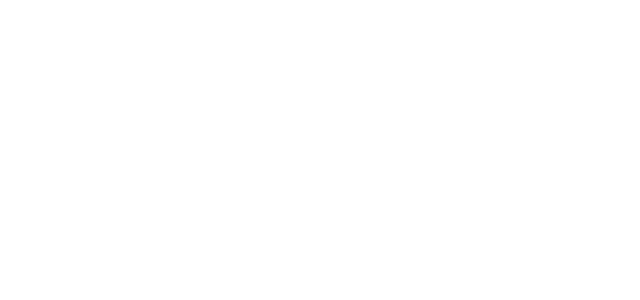
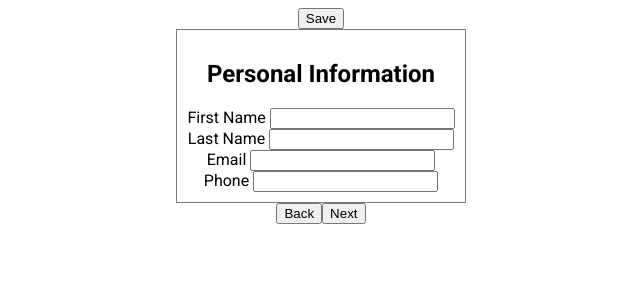
Before and after one commit to hayaman3/CV-Application, a React (Create React App) app: page / in a window 1280 px wide. Shown: the top 300 px of the page, without its empty margins (319-959 px from the left). Built offline with nearby package versions, Linux system fonts and the light colour scheme.

Commit message:
Finished Forms

```diff
--- a/public/index.html
+++ b/public/index.html
@@ -1,5 +1,6 @@
 <!DOCTYPE html>
 <html lang="en">
+
 <head>
   <meta charset="utf-8" />
   <link rel="icon" href="%PUBLIC_URL%/favicon.ico" />
@@ -21,8 +22,10 @@
       work correctly both with client-side routing and a non-root public URL.
       Learn how to configure a non-root public URL by running `npm run build`.
     -->
+  <link href="https://fonts.googleapis.com/css?family=Roboto:300,400,500,700&display=swap" rel="stylesheet" />
   <title>React App</title>
 </head>
+
 <body>
   <noscript>You need to enable JavaScript to run this app.</noscript>
   <div id="root"></div>
@@ -37,4 +40,5 @@
       To create a production bundle, use `npm run build` or `yarn build`.
     -->
 </body>
+
 </html>
--- a/src/App.css
+++ /dev/null
@@ -1,3 +0,0 @@
-.App {
-  text-align: center;
-}
--- a/src/App.js
+++ b/src/App.js
@@ -1,8 +1,22 @@
-import './App.css';
+import React, { useState } from "react";
+import Form from "./components/Form";
 
 function App() {
+  const [mode, setMode] = useState("Save");
+
+  const changeMode = () => {
+    if(mode==="edit"){
+      setMode("Edit")
+    }else{
+      setMode("Save")
+    }
+  }
+
   return (
     <div className="App">
+      <button onClick={changeMode}>{mode}</button>
+
+     <Form/>
 
     </div>
   );
--- /dev/null
+++ b/src/components/Education.js
@@ -0,0 +1,43 @@
+import React, { useState } from 'react';
+
+const Education = () => {
+  const [educationData, setEducationData] = useState({});
+
+
+  const onChange = (e) => {
+
+    let key = e.target.id
+    let value = e.target.value
+    let obj= {}
+    obj[key] = value
+    console.log(obj)
+
+  }
+
+  return(
+    <div>
+      <h2>Education</h2>
+      <div className="school">
+        <label className="form-label" htmlFor="school">College </label>
+        <input  type="text"
+        name=""
+        id="school"
+        className="form-input"
+        onChange={onChange}
+        />
+      </div>
+      <div className="school-address">
+        <label className="form-label" htmlFor="school-address">School Address </label>
+        <input
+        type="text"
+        name=""
+        id="school-address"
+        className="form-input"
+        />
+      </div>
+    </div>
+  )
+
+}
+
+export default Education;
--- /dev/null
+++ b/src/components/Form.js
@@ -0,0 +1,56 @@
+import React, { useState } from 'react';
+import Personal from './Personal';
+import Education from './Education';
+
+
+const Form = () => {
+  const [page, setPage] = useState("Personal");
+  const pageArray = ["Personal","Education","Experience"]
+
+  const goBackPage = () =>{
+    switch(page) {
+      case "Personal":
+        // code block
+        break;
+      case "Education":
+        setPage("Personal")
+        break;
+      default:
+        // code block
+    }
+
+  };
+
+  const goNextPage = () =>{
+    switch(page) {
+      case "Personal":
+        setPage("Education")
+        // code block
+        break;
+      case "Education":
+
+        break;
+      default:
+        // code block
+    }
+  };
+
+
+
+  return (
+    // <form>
+    <div>
+      {page === "Personal" &&
+        <Personal />
+      }
+      {page === "Education" &&
+        <Education />
+      }
+      <button onClick={goBackPage}>Back</button>
+      <button onClick={goNextPage}>Next</button>
+    </div>
+    // </form>
+  );
+};
+
+export default Form;
--- /dev/null
+++ b/src/components/Personal.js
@@ -0,0 +1,68 @@
+import React, { useState, useEffect } from 'react';
+
+const Personal = () => {
+  const [personalData, setPersonalData] = useState({});
+
+  const onChange = (e) => {
+    let key = e.target.id
+    let value = e.target.value
+    let newData= {}
+    newData[key] = value
+    setPersonalData( personalData => ({
+      ...personalData,
+      ...newData
+    }))
+
+  }
+
+  // FOR CHECKING DELETE @ FINAL REVIEW
+  useEffect(() => console.log(personalData), [personalData]);
+
+  return(
+    <div className='form'>
+      <h2>Personal Information</h2>
+      <div className="first-name">
+        <label className="form-label" htmlFor="first-name">First Name </label>
+        <input  type="text"
+        name=""
+        id="first-name"
+        className="form-input"
+        onChange={onChange}
+        />
+      </div>
+      <div className="last-name">
+        <label className="form-label" htmlFor="lastName">Last Name </label>
+        <input
+        type="text"
+        name="last-name"
+        id="last-name"
+        className="form-input"
+        onChange={onChange}
+        />
+      </div>
+      <div className="email">
+        <label className="form-label" htmlFor="email">Email </label>
+        <input
+        type="text"
+        name="email"
+        id="email"
+        className="form-input"
+        onChange={onChange}
+        />
+      </div>
+      <div className="phone">
+        <label className="form-label" htmlFor="phone">Phone </label>
+        <input
+        type="tel"
+        name="phone"
+        id="phone"
+        className="form-input"
+        onChange={onChange}
+        />
+      </div>
+    </div>
+  )
+
+}
+
+export default Personal;
--- a/src/index.css
+++ b/src/index.css
@@ -1,9 +1,27 @@
-body {
+/* body {
   margin: 0;
   font-family: -apple-system, BlinkMacSystemFont, 'Segoe UI', 'Roboto', 'Oxygen', 'Ubuntu',
     'Cantarell', 'Fira Sans', 'Droid Sans', 'Helvetica Neue', sans-serif;
   -webkit-font-smoothing: antialiased;
   -moz-osx-font-smoothing: grayscale;
+} */
+
+body {
+  font-family: Roboto, Helvetica, Arial, sans-serif;
+}
+
+.App {
+  text-align: center;
+}
+
+.form {
+  margin: auto;
+  padding: 10px;
+  border: rgb(121, 121, 121) solid 1px;
+  width: fit-content;
+  height: 100%;
+  display: flex;
+  flex-direction: column;
 }
 
 code {
--- a/src/index.js
+++ b/src/index.js
@@ -8,7 +8,7 @@
 root.render(
   <React.StrictMode>
     <App />
-  </React.StrictMode>,
+  </React.StrictMode>
 );
 
 // If you want to start measuring performance in your app, pass a function
```
Also changed, not shown: .eslintrc.json, .prettierrc.json (deleted), 2 other files (tests, documents, lock files or other folders). Lines whose indentation alone changed are shown as unchanged.
